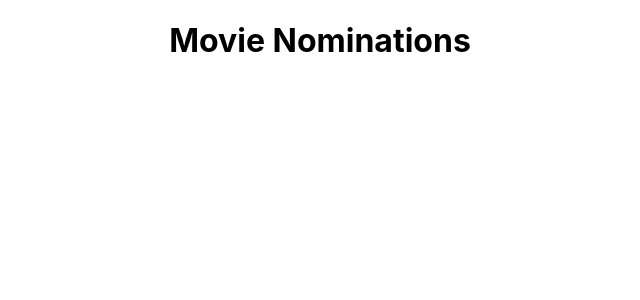
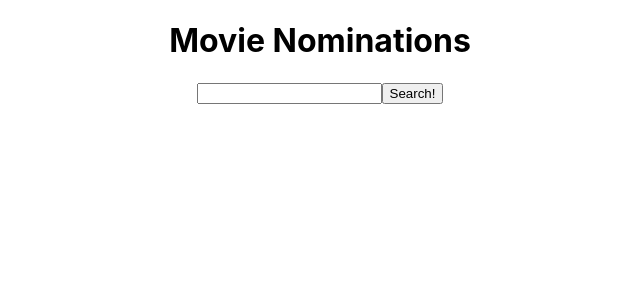
Before and after one commit to Luke-Berzins/movie_nominations, a React (Create React App) app: page / in a window 1280 px wide. Shown: the top 300 px of the page, without its empty margins (320-960 px from the left). Built offline with nearby package versions, Linux system fonts and the light colour scheme.

Commit message:
initial search page set up

```diff
--- a/src/App.js
+++ b/src/App.js
@@ -5,7 +5,7 @@ function App() {
   return (
     <div className="App">
       <h1>Movie Nominations</h1>
-
+      <Search />
     </div>
   );
 }
--- a/src/components/Search.js
+++ b/src/components/Search.js
@@ -1,16 +1,18 @@
-import React from 'react'
+import React, { useState } from 'react'
 
 
 
 
 export default function Search(props) {
+    const [state, setState] = useState("hi")
+
+
+
     return (
         <div>
             <form>
-
-
-
-
+                <input></input>
+                <button>Search!</button>
             </form>
         </div>
     )
```
Also changed, not shown: 1 other file (tests, documents, lock files or other folders).
